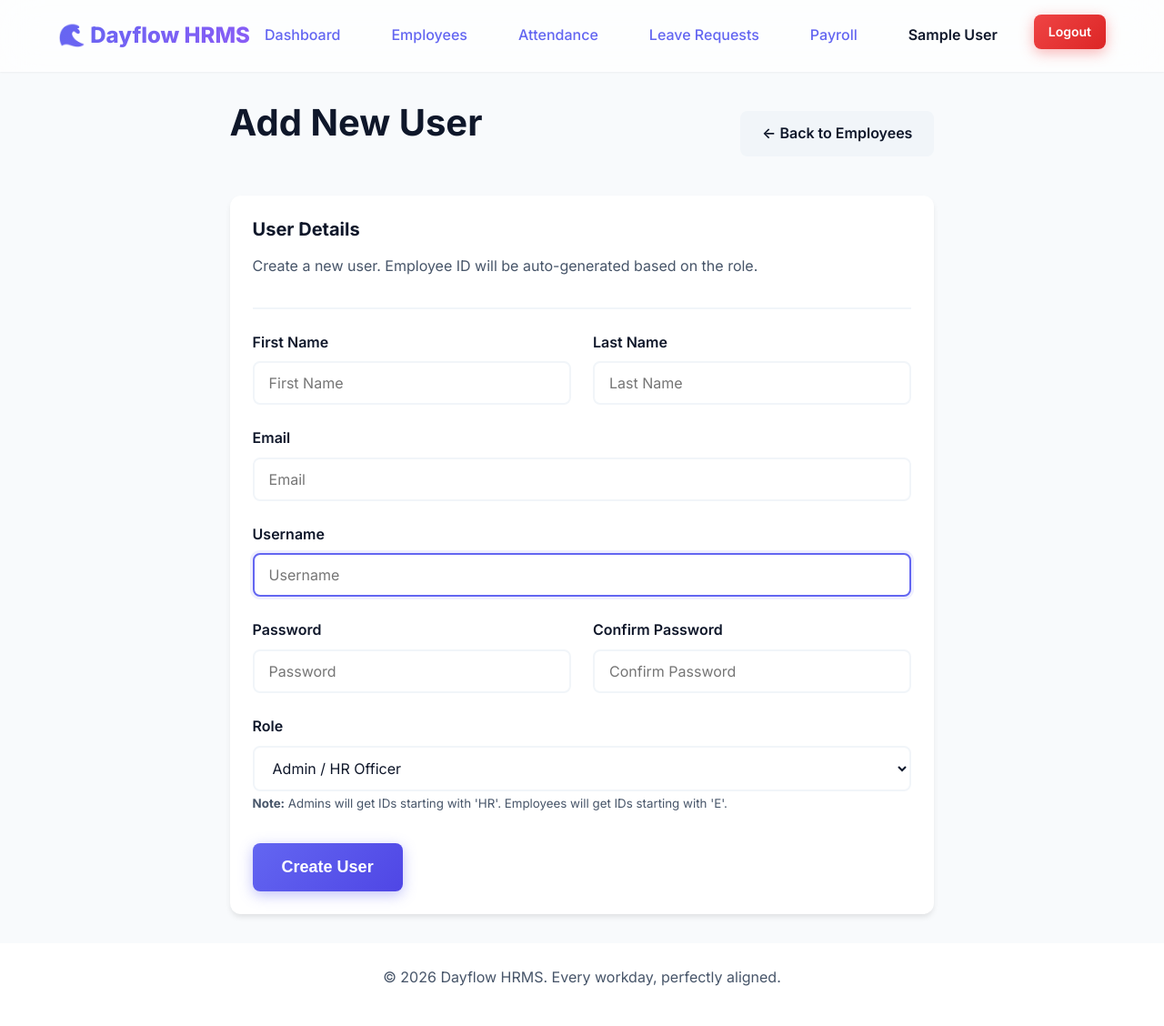
After one commit to bughunterpoojan/Dayflow-Odoo-Hackathon, a Django app: page /admin/add-user/ in a window 1280 px wide. The commit adds this page. Shown: the whole page at 91% size. Run offline with Django 4.2, Linux system fonts and the light colour scheme; a user stored in the database is signed in; tables that the repository leaves empty hold one stand-in row (values such as "Sample post").

Commit message:
admin changes

```diff
--- a/dayflow_hrms/hrms/forms.py
+++ b/dayflow_hrms/hrms/forms.py
@@ -7,12 +7,10 @@ from django.contrib.auth.forms import UserCreationForm
 from .models import CustomUser, EmployeeProfile, LeaveRequest, Attendance, Payroll
 
 
-class SignUpForm(UserCreationForm):
+class AddUserForm(UserCreationForm):
     """
-    User registration form with employee_id, email, role selection.
+    Admin form to add new users. Employee ID is auto-generated.
     """
-    employee_id = forms.CharField(max_length=20, required=True,
-                                  widget=forms.TextInput(attrs={'class': 'form-input', 'placeholder': 'Employee ID'}))
     email = forms.EmailField(required=True,
                             widget=forms.EmailInput(attrs={'class': 'form-input', 'placeholder': 'Email'}))
     first_name = forms.CharField(max_length=30, required=True,
@@ -24,7 +22,7 @@ class SignUpForm(UserCreationForm):
 
     class Meta:
         model = CustomUser
-        fields = ['employee_id', 'email', 'first_name', 'last_name', 'username', 'password1', 'password2', 'role']
+        fields = ['email', 'first_name', 'last_name', 'username', 'password1', 'password2', 'role']
         widgets = {
             'username': forms.TextInput(attrs={'class': 'form-input', 'placeholder': 'Username'}),
         }
--- a/dayflow_hrms/hrms/urls.py
+++ b/dayflow_hrms/hrms/urls.py
@@ -8,7 +8,7 @@ from . import views
 urlpatterns = [
     # Authentication
     path('', views.login_view, name='login'),
-    path('signup/', views.signup_view, name='signup'),
+    path('admin/add-user/', views.add_user_view, name='add_user'),
     path('login/', views.login_view, name='login'),
     path('logout/', views.logout_view, name='logout'),
     path('dashboard/', views.dashboard_view, name='dashboard'),
--- a/dayflow_hrms/hrms/views.py
+++ b/dayflow_hrms/hrms/views.py
@@ -12,22 +12,39 @@ from django.db.models import Q, Count
 from datetime import datetime, timedelta, date
 
 from .models import CustomUser, EmployeeProfile, Attendance, LeaveRequest, Payroll
-from .forms import SignUpForm, LoginForm, EmployeeProfileForm, LeaveRequestForm, AttendanceForm, SalaryStructureForm
+from .forms import AddUserForm, LoginForm, EmployeeProfileForm, LeaveRequestForm, AttendanceForm, SalaryStructureForm
 from .decorators import admin_required, employee_required
 
 
 # ==================== Authentication Views ====================
 
-def signup_view(request):
-    """User registration view"""
-    if request.user.is_authenticated:
-        return redirect('dashboard')
-
+@login_required
+@admin_required
+def add_user_view(request):
+    """Admin add user view with auto-generated ID"""
     if request.method == 'POST':
-        form = SignUpForm(request.POST)
+        form = AddUserForm(request.POST)
         if form.is_valid():
             user = form.save(commit=False)
-            user.email_verified = False  # In production, send verification email
+            role = form.cleaned_data['role']
+
+            # Generate Employee ID
+            prefix = 'HR' if role == 'ADMIN' else 'E'
+
+            # Find last ID with this prefix
+            last_user = CustomUser.objects.filter(employee_id__startswith=prefix).order_by('-employee_id').first()
+
+            if last_user:
+                try:
+                    last_number = int(last_user.employee_id[len(prefix):])
+                    new_number = last_number + 1
+                except ValueError:
+                    new_number = 1
+            else:
+                new_number = 1
+
+            user.employee_id = f"{prefix}{str(new_number).zfill(5)}"
+            user.email_verified = True # Admin created users are verified
             user.save()
 
             # Create EmployeeProfile for the user
@@ -37,14 +54,14 @@ def signup_view(request):
                 position='Not Assigned'
             )
 
-            messages.success(request, 'Account created successfully! Please log in.')
-            return redirect('login')
+            messages.success(request, f'User created! Please complete their profile details.')
+            return redirect('edit_employee', employee_id=user.id)
         else:
             messages.error(request, 'Please correct the errors below.')
     else:
-        form = SignUpForm()
+        form = AddUserForm()
 
-    return render(request, 'auth/signup.html', {'form': form})
+    return render(request, 'admin/add_user.html', {'form': form})
 
 
 def login_view(request):
@@ -344,8 +361,8 @@ def admin_dashboard_view(request):
 @login_required
 @admin_required
 def employee_list_view(request):
-    """Admin view all employees"""
-    employees = CustomUser.objects.filter(role='EMPLOYEE').select_related('profile')
+    """Admin view all employees and admins"""
+    employees = CustomUser.objects.all().select_related('profile').order_by('-date_joined')
 
     context = {
         'employees': employees,
--- /dev/null
+++ b/dayflow_hrms/templates/admin/add_user.html
@@ -0,0 +1,96 @@
+{% extends 'base.html' %}
+{% load static %}
+
+{% block title %}Add New User - Dayflow HRMS{% endblock %}
+
+{% block content %}
+<div class="fade-in">
+    <div class="flex justify-between items-center mb-4">
+        <h1>Add New User</h1>
+        <a href="{% url 'employee_list' %}" class="btn btn-secondary">← Back to Employees</a>
+    </div>
+
+    <div class="card" style="max-width: 800px; margin: 0 auto;">
+        <div class="card-header">
+            <h3 class="card-title">User Details</h3>
+            <p class="text-secondary">Create a new user. Employee ID will be auto-generated based on the role.</p>
+        </div>
+        <div class="card-body">
+            <form method="POST">
+                {% csrf_token %}
+
+                <div class="grid grid-2">
+                    <div class="form-group">
+                        <label for="id_first_name" class="form-label">First Name</label>
+                        {{ form.first_name }}
+                        {% if form.first_name.errors %}
+                        <div class="form-error">{{ form.first_name.errors }}</div>
+                        {% endif %}
+                    </div>
+
+                    <div class="form-group">
+                        <label for="id_last_name" class="form-label">Last Name</label>
+                        {{ form.last_name }}
+                        {% if form.last_name.errors %}
+                        <div class="form-error">{{ form.last_name.errors }}</div>
+                        {% endif %}
+                    </div>
+                </div>
+
+                <div class="form-group">
+                    <label for="id_email" class="form-label">Email</label>
+                    {{ form.email }}
+                    {% if form.email.errors %}
+                    <div class="form-error">{{ form.email.errors }}</div>
+                    {% endif %}
+                </div>
+
+                <div class="form-group">
+                    <label for="id_username" class="form-label">Username</label>
+                    {{ form.username }}
+                    {% if form.username.errors %}
+                    <div class="form-error">{{ form.username.errors }}</div>
+                    {% endif %}
+                </div>
+
+                <div class="grid grid-2">
+                    <div class="form-group">
+                        <label for="id_password1" class="form-label">Password</label>
+                        {{ form.password1 }}
+                        {% if form.password1.errors %}
+                        <div class="form-error">{{ form.password1.errors }}</div>
+                        {% endif %}
+                    </div>
+
+                    <div class="form-group">
+                        <label for="id_password2" class="form-label">Confirm Password</label>
+                        {{ form.password2 }}
+                        {% if form.password2.errors %}
+                        <div class="form-error">{{ form.password2.errors }}</div>
+                        {% endif %}
+                    </div>
+                </div>
+
+                <div class="form-group">
+                    <label for="id_role" class="form-label">Role</label>
+                    {{ form.role }}
+                    {% if form.role.errors %}
+                    <div class="form-error">{{ form.role.errors }}</div>
+                    {% endif %}
+                    <small class="text-secondary">
+                        <strong>Note:</strong>
+                        Admins will get IDs starting with 'HR'.
+                        Employees will get IDs starting with 'E'.
+                    </small>
+                </div>
+
+                <div class="flex justify-end mt-4">
+                    <button type="submit" class="btn btn-primary btn-lg">
+                        Create User
+                    </button>
+                </div>
+            </form>
+        </div>
+    </div>
+</div>
+{% endblock %}
--- a/dayflow_hrms/templates/admin/dashboard.html
+++ b/dayflow_hrms/templates/admin/dashboard.html
@@ -42,6 +42,9 @@
         </div>
         <div class="card-body">
             <div class="grid grid-4">
+                <a href="{% url 'add_user' %}" class="btn btn-primary">
+                    ➕ Add User
+                </a>
                 <a href="{% url 'employee_list' %}" class="btn btn-secondary">
                     👥 Employees
                 </a>
--- a/dayflow_hrms/templates/admin/employee_edit.html
+++ b/dayflow_hrms/templates/admin/employee_edit.html
@@ -62,11 +62,11 @@
                     <div class="form-group">
                         <label for="employment_type" class="form-label">Employment Type</label>
                         <select name="employment_type" id="employment_type" class="form-select">
-                            <option value="Full-time" {% if profile.employment_type=='Full-time' %}selected{% endif %}>
+                            <option value="Full-time" {% if profile.employment_type == 'Full-time' %}selected{% endif %}>
                                 Full-time</option>
-                            <option value="Part-time" {% if profile.employment_type=='Part-time' %}selected{% endif %}>
+                            <option value="Part-time" {% if profile.employment_type == 'Part-time' %}selected{% endif %}>
                                 Part-time</option>
-                            <option value="Contract" {% if profile.employment_type=='Contract' %}selected{% endif %}>
+                            <option value="Contract" {% if profile.employment_type == 'Contract' %}selected{% endif %}>
                                 Contract</option>
                         </select>
                     </div>
--- a/dayflow_hrms/templates/auth/login.html
+++ b/dayflow_hrms/templates/auth/login.html
@@ -53,9 +53,7 @@
                 </button>
             </form>
 
-            <p class="text-center mt-3">
-                Don't have an account? <a href="{% url 'signup' %}">Sign Up</a>
-            </p>
+
         </div>
     </div>
 </body>
```
Also changed, not shown: dayflow_hrms/templates/admin/employee_list.html (+10 -1 lines).
